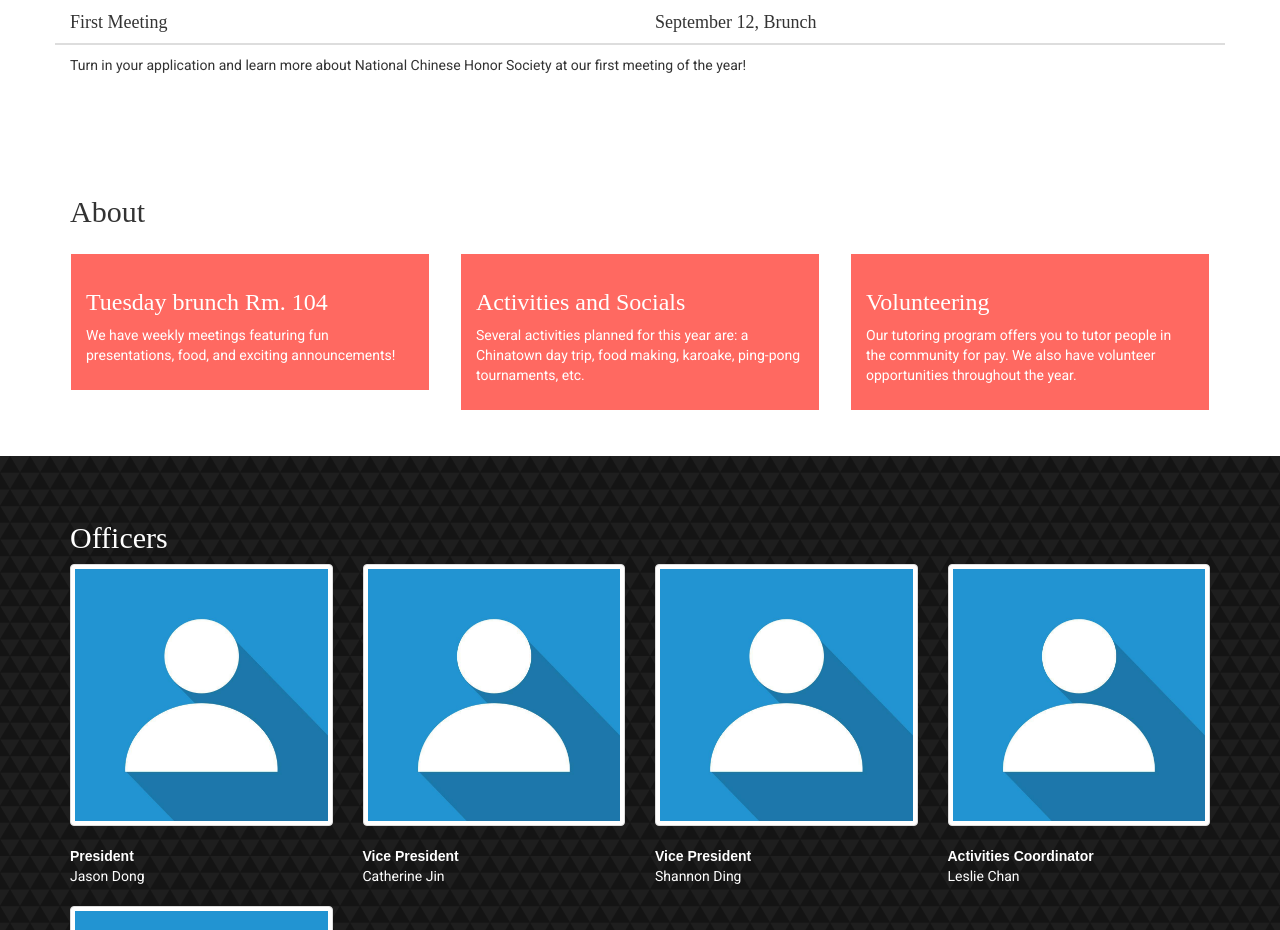
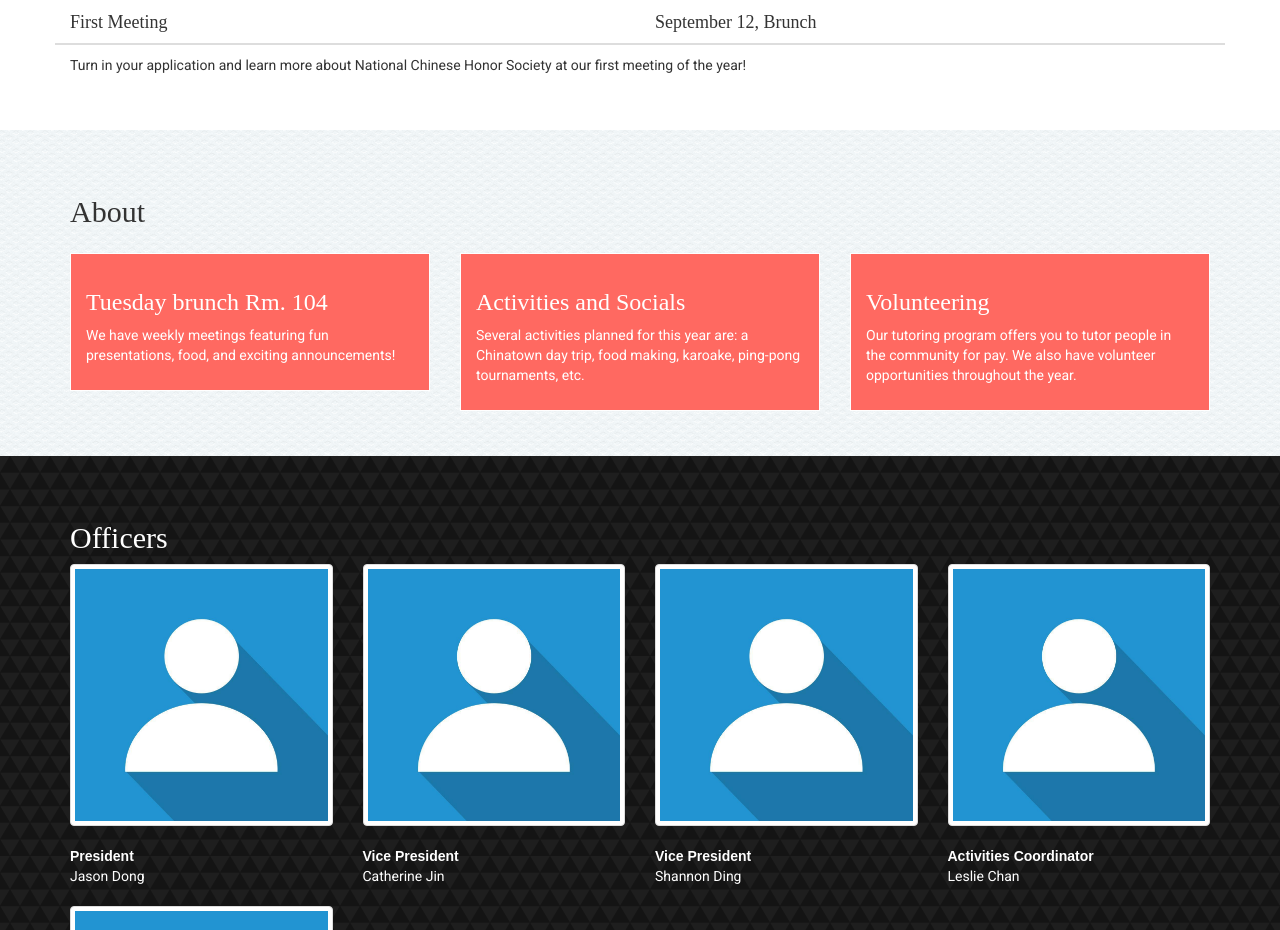
Before and after one commit to lhsnchs/effective-spork, a plain HTML site: page index.html in a window 1280 px wide. Shown: the part 1057-1987 px from the top of the page. Drawn offline with nearby package versions, Linux system fonts and the light colour scheme.

Commit message:
a e s t h e t i c backgrounds

```diff
--- a/styles.css
+++ b/styles.css
@@ -134,4 +134,8 @@
 #officers-out {
   background: url("images/dark-triangles.png");
   color:white;
+  background-attachment: fixed;
 }
+#about-out {
+  background: url("images/polaroid.png");
+}
```
Also changed, not shown: images/45degreee_fabric.png (added), images/grey_wash_wall.png (added), images/polaroid.png (added), 1 other file.
